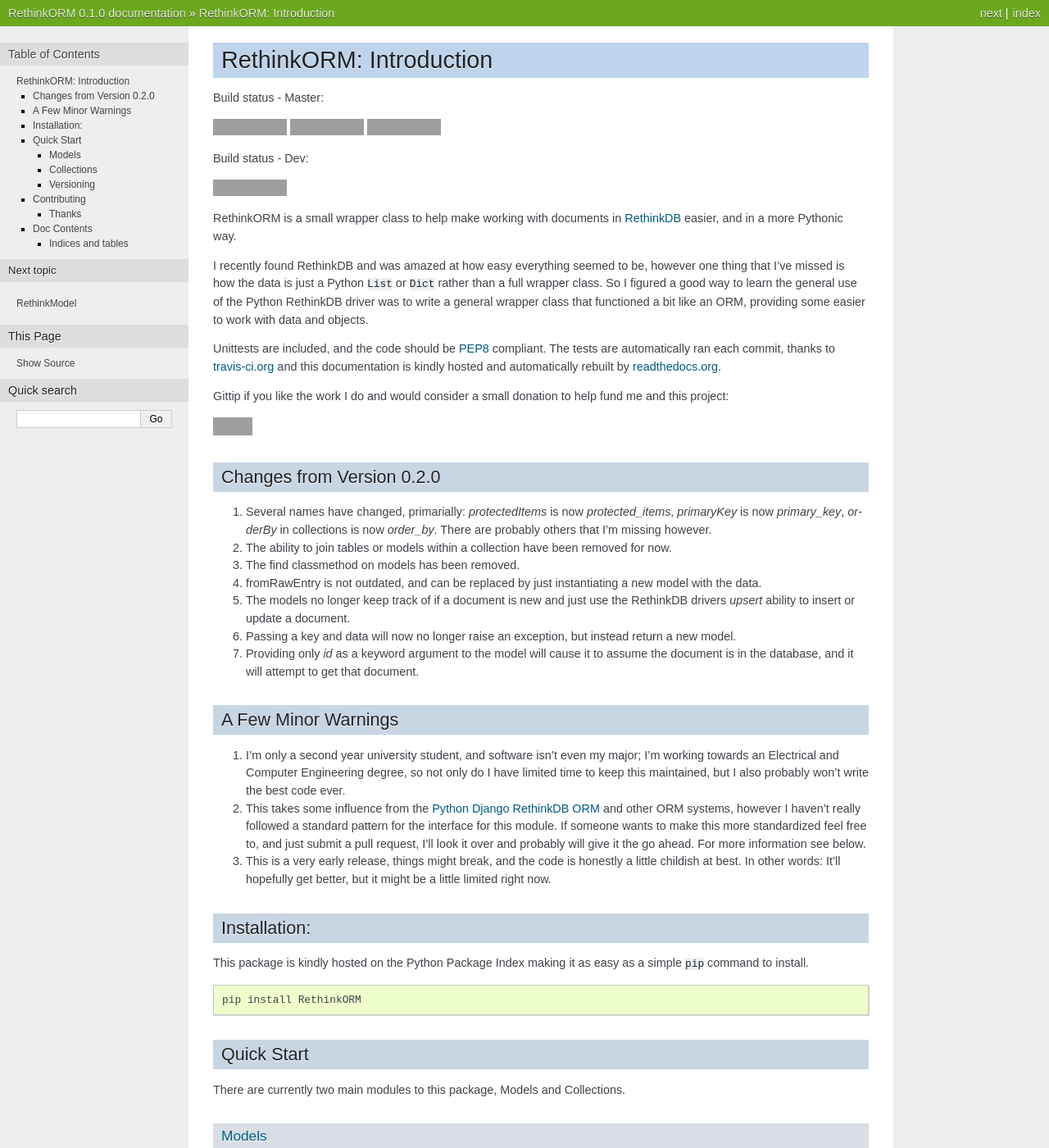
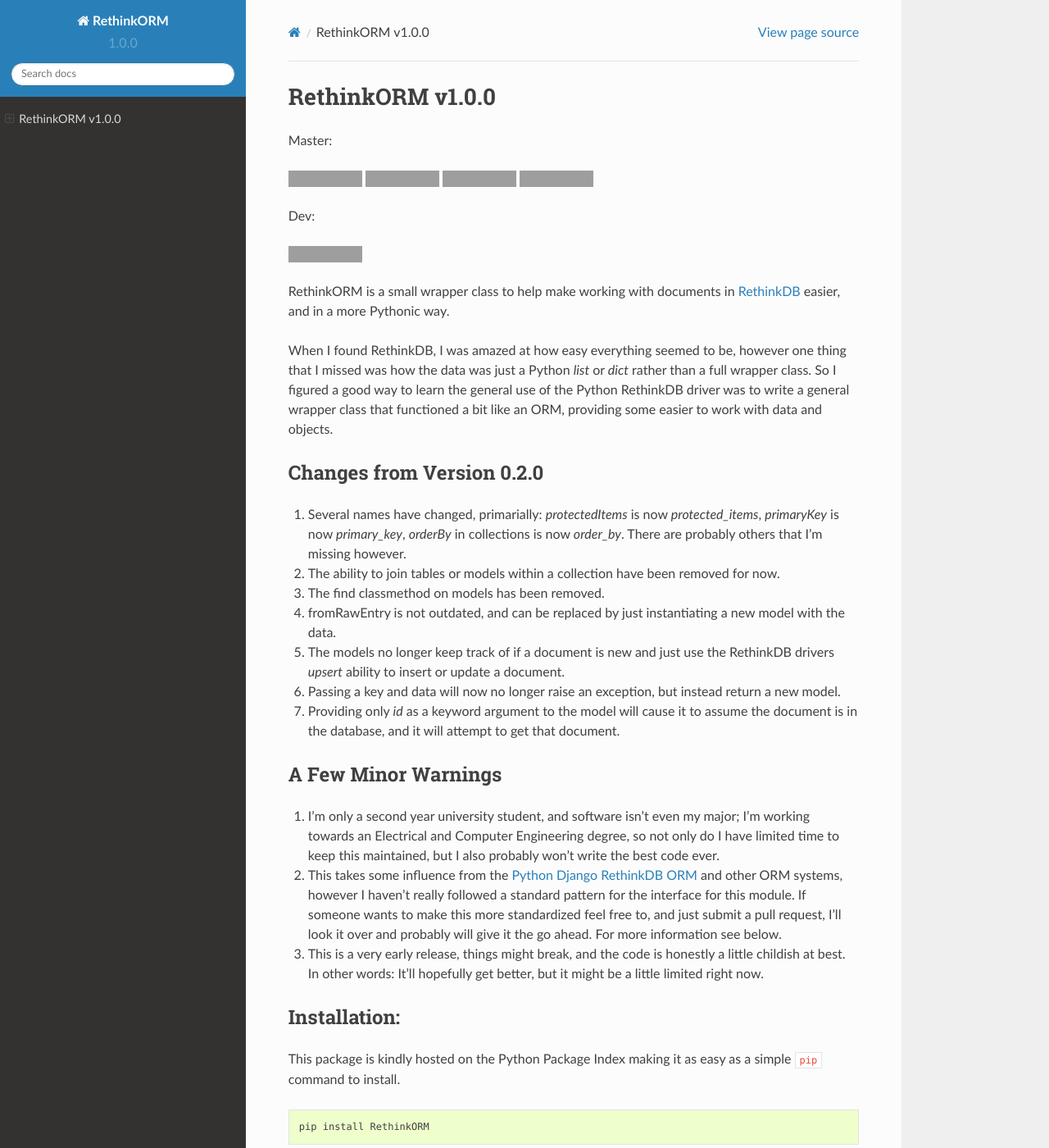
Before and after one commit to JoshAshby/pyRethinkORM, a Sphinx documentation site: the page built from docs/index.rst, in a window 1280 px wide and 1400 px high. Shown: the whole window at 82% size. Built offline with Sphinx 7.4.7 and the Read the Docs theme 2.0.0, drawn with Linux system fonts in a browser that asks for light colours; some of the changed text lies outside the part shown; grey boxes are pictures that could not be loaded.

Commit message:
Working on docs a bit

```diff
--- a/docs/conf.py
+++ b/docs/conf.py
@@ -42,16 +42,16 @@
 
 # General information about the project.
 project = u'RethinkORM'
-copyright = u'2013, Joshua P Ashby'
+copyright = u'2014, Joshua P Ashby'
 
 # The version info for the project you're documenting, acts as replacement for
 # |version| and |release|, also used in various other places throughout the
 # built documents.
 #
 # The short X.Y version.
-version = '0.1.0'
+version = '1.0.0'
 # The full version, including alpha/beta/rc tags.
-release = '0.1.0'
+release = '1.0.0'
 
 # The language for content autogenerated by Sphinx. Refer to documentation
 # for a list of supported languages.
@@ -94,7 +94,18 @@
 
 # The theme to use for HTML and HTML Help pages.  See the documentation for
 # a list of builtin themes.
-html_theme = 'nature'
+# on_rtd is whether we are on readthedocs.org
+import os
+on_rtd = os.environ.get('READTHEDOCS', None) == 'True'
+
+if not on_rtd:  # only import and set the theme if we're building docs locally
+    import sphinx_rtd_theme
+    html_theme = 'sphinx_rtd_theme'
+    html_theme_path = [sphinx_rtd_theme.get_html_theme_path()]
+
+else:
+    # otherwise, readthedocs.org uses their theme by default, so no need to specify it
+    html_theme = 'default'
 
 # Theme options are theme-specific and customize the look and feel of a theme
 # further.  For a list of options available for each theme, see the
@@ -185,10 +196,10 @@
 
 # Grouping the document tree into LaTeX files. List of tuples
 # (source start file, target name, title, author, documentclass [howto/manual]).
-latex_documents = [
-  ('index', 'RethinkORM.tex', u'RethinkORM Documentation',
-   u'Joshua P Ashby', 'manual'),
-]
+#latex_documents = [
+  #('index', 'RethinkORM.tex', u'RethinkORM Documentation',
+   #u'Joshua P Ashby', 'manual'),
+#]
 
 # The name of an image file (relative to this directory) to place at the top of
 # the title page.
@@ -229,11 +240,11 @@
 # Grouping the document tree into Texinfo files. List of tuples
 # (source start file, target name, title, author,
 #  dir menu entry, description, category)
-texinfo_documents = [
-  ('index', 'RethinkORM', u'RethinkORM Documentation',
-   u'Joshua P Ashby', 'RethinkORM', 'ORM style wrapper for working with RethinkDB',
-   'Miscellaneous'),
-]
+#texinfo_documents = [
+  #('index', 'RethinkORM', u'RethinkORM Documentation',
+   #u'Joshua P Ashby', 'RethinkORM', 'ORM style wrapper for working with RethinkDB',
+   #'Miscellaneous'),
+#]
 
 # Documents to append as an appendix to all manuals.
 #texinfo_appendices = []
--- a/docs/index.rst
+++ b/docs/index.rst
@@ -1,52 +1,38 @@
-RethinkORM: Introduction
-========================
+RethinkORM v1.0.0
+=================
 
-Build status - Master:
+Master:
 
+.. image:: http://img.shields.io/travis/JoshAshby/pyRethinkORM/master.svg
+    :target: http://travis-ci.org/JoshAshby/pyRethinkORM
 
-.. image:: https://secure.travis-ci.org/JoshAshby/pyRethinkORM.png?branch=master
-        :target: http://travis-ci.org/JoshAshby/pyRethinkORM
-
-.. image:: https://pypip.in/v/RethinkORM/badge.png
-    :target: https://crate.io/packages/RethinkORM/
+.. image:: https://img.shields.io/pypi/v/RethinkORM.svg
+    :target: https://pypi.python.org/pypi/RethinkORM/
     :alt: Latest PyPI version
 
-.. image:: https://pypip.in/d/RethinkORM/badge.png
-    :target: https://crate.io/packages/RethinkORM/
+.. image:: https://img.shields.io/pypi/d/RethinkORM.svg
+    :target: https://pypi.python.org/pypi/RethinkORM/
     :alt: Number of PyPI downloads
 
+.. image:: http://img.shields.io/gittip/JoshAshby.svg
+    :target: https://www.gittip.com/JoshAshby
+    :alt: JoshAshby's Gittip donations
 
-Build status - Dev:
+Dev:
 
-
-.. image:: https://secure.travis-ci.org/JoshAshby/pyRethinkORM.png?branch=dev
-        :target: http://travis-ci.org/JoshAshby/pyRethinkORM
+.. image:: http://img.shields.io/travis/JoshAshby/pyRethinkORM/dev.svg
+    :target: http://travis-ci.org/JoshAshby/pyRethinkORM
 
 
 RethinkORM is a small wrapper class to help make working with documents in
 `RethinkDB <http://www.rethinkdb.com/>`__ easier, and in a more Pythonic way.
 
-I recently found RethinkDB and was amazed at how easy everything seemed
-to be, however one thing that I've missed is how the data is just a
-Python ``List`` or ``Dict`` rather than a full wrapper class. So I
+When I found RethinkDB, I was amazed at how easy everything seemed
+to be, however one thing that I missed was how the data was just a
+Python `list` or `dict` rather than a full wrapper class. So I
 figured a good way to learn the general use of the Python RethinkDB
 driver was to write a general wrapper class that functioned a bit like
 an ORM, providing some easier to work with data and objects.
-
-Unittests are included, and the code should be `PEP8
-<http://www.python.org/dev/peps/pep-0008/>`__ compliant. The tests are
-automatically ran each commit, thanks to `travis-ci.org
-<http://travis-ci.org>`__ and this documentation is kindly hosted and
-automatically rebuilt by `readthedocs.org <http://readthedocs.org>`__.
-
-Gittip if you like the work I do and would consider a small donation to help
-fund me and this project:
-
-.. raw:: html
-
-    <iframe style="border: 0; margin: 0; padding: 0;"
-        src="https://www.gittip.com/JoshAshby/widget.html"
-        width="48pt" height="22pt"></iframe>
 
 Changes from Version 0.2.0
 --------------------------
@@ -96,20 +82,9 @@
 
 Quick Start
 -----------
-There are currently two main modules to this package, Models and Collections.
 
-`Models <model.html>`__
-~~~~~~~~~~~~~~~~~~~~~~~~
-The core of RethinkORM, models are the main unit of code you'll probably be use
-from this package.
+.. automodule:: rethinkORM.rethink_model
 
-`Collections <collections.html>`__
-~~~~~~~~~~~~~~~~~~~~~~~~~~~~~~~~~~
-New in v0.2.0 are collections. These are containers for interacting with sets
-of documents. Collections provide an easy way to gather up just the documents
-you need, and have them automatically wrapped with the ORM RethinkModel object.
-
-You can read more about `collections here <collections.html>`__.
 
 Versioning
 ~~~~~~~~~~
@@ -127,8 +102,17 @@
 to go. In your pull request please provide an explaniation as to what your
 request is for, and what benefit it provides.
 
-Besides that, I'm releasing this under the GPLv3 License as found in the
+Unittests are included, and the code should be mostly `PEP8
+<http://www.python.org/dev/peps/pep-0008/>`__ compliant. The tests are
+automatically ran each commit, thanks to `travis-ci.org
+<http://travis-ci.org>`__ and this documentation is kindly hosted and
+automatically rebuilt by `readthedocs.org <http://readthedocs.org>`__.
+
+Besides that, I'm releasing this under the MIT License as found in the
 ``LICENSE.txt`` file. Enjoy!
+
+.. warning::
+    The pre v1.0.0 releases were licensed under the GPL v3 License.
 
 Thanks
 ~~~~~~
@@ -143,10 +127,6 @@
 .. toctree::
    :maxdepth: 4
 
-   model
-   collections
-   rethinkORM.tests
-   rethinkORM
 
 
 Indices and tables
--- a/docs/rethinkORM.tests.rst
+++ /dev/null
@@ -1,50 +0,0 @@
-rethinkORM.tests
-================
-
-To get started and make sure this all works, please make sure you have
-Python `nose <https://github.com/nose-devs/nose>`__ installed.
-
-::
-
-    nosetests rethinkORM -v -s
-
-This will run the all the tests, not capturing ``stdout`` and being verbose, in
-case anything goes wrong, or if you modify the tests. Please note, tests
-are subject to a lot of changes, and this may not always be the same
-command.
-
-If you want to also check the
-`PEP8 <http://www.python.org/dev/peps/pep-0008/>`__
-validity of the code, you can run:
-
-::
-
-    pep8 rethinkORM
-
-or, if you have `tissue <https://pypi.python.org/pypi/tissue/0.3>`__
-installed you can run a PEP8 check with the rest of the test suite like so:
-
-::
-
-    nosetests rethinkORM -v -s --with-tissue
-
-How the tests work (or should, if more are written):
-----------------------------------------------------
-
-There is a setup fixture that creates a database called ``model`` and
-within that creates a table ``stargate``. Then each test works on
-entries which get stored in this database and table. When everything is
-done, the teardown fixture is ran to clean up and delete the whole
-database ``model``. Each test should be broken down into basic actions,
-for example there are currently tests for:
- * inserting a new entry
- * modifying that entry
- * deleting that entry
- * inserting an entry where the primary key is ``None`` or a null value.
-
-:mod:`test_model` Module
-------------------------
-
-.. automodule:: rethinkORM.tests.test_model
-    :members:
-    :show-inheritance:
```
Also changed, not shown: docs/rethinkORM.rst (deleted, +0 -25 lines), docs/rethink_collections.rst (renamed from docs/collections.rst, +4 -16 lines), docs/rethink_model.rst (renamed from docs/model.rst, +3 -7 lines).
